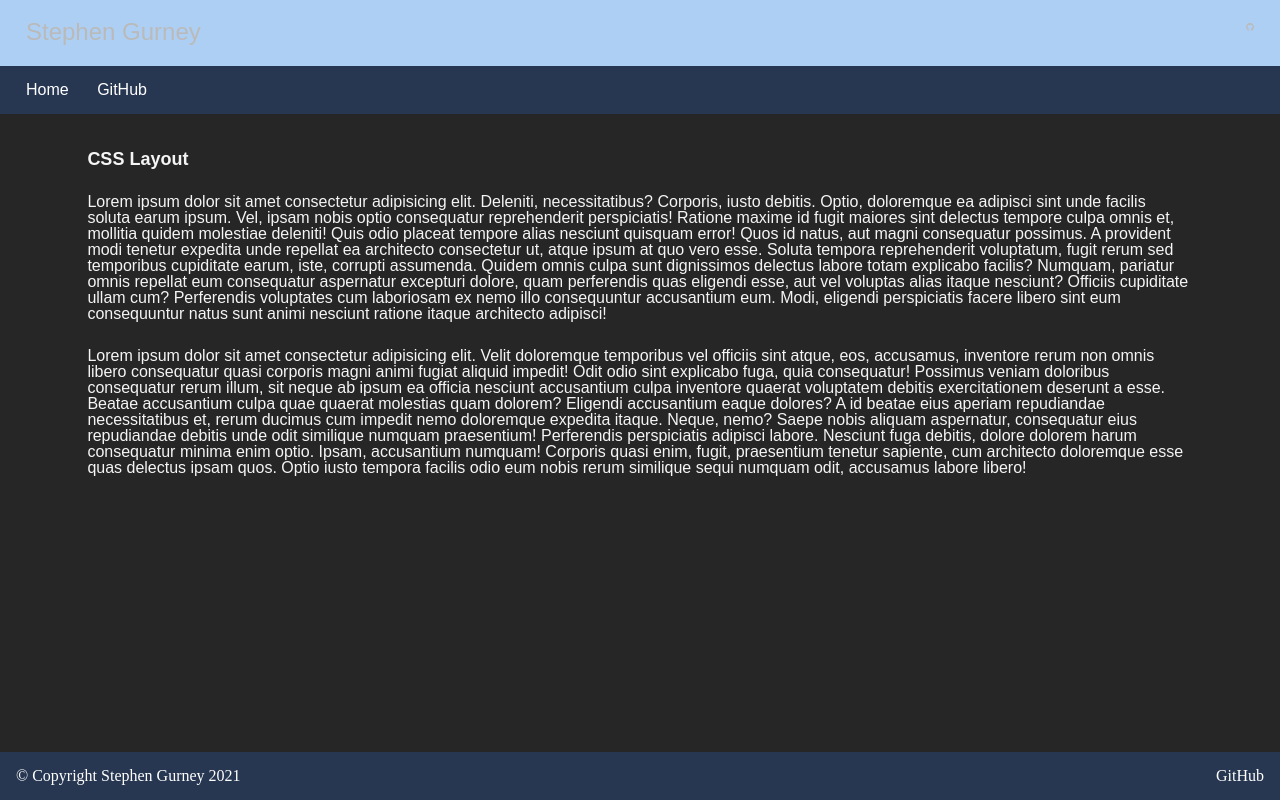
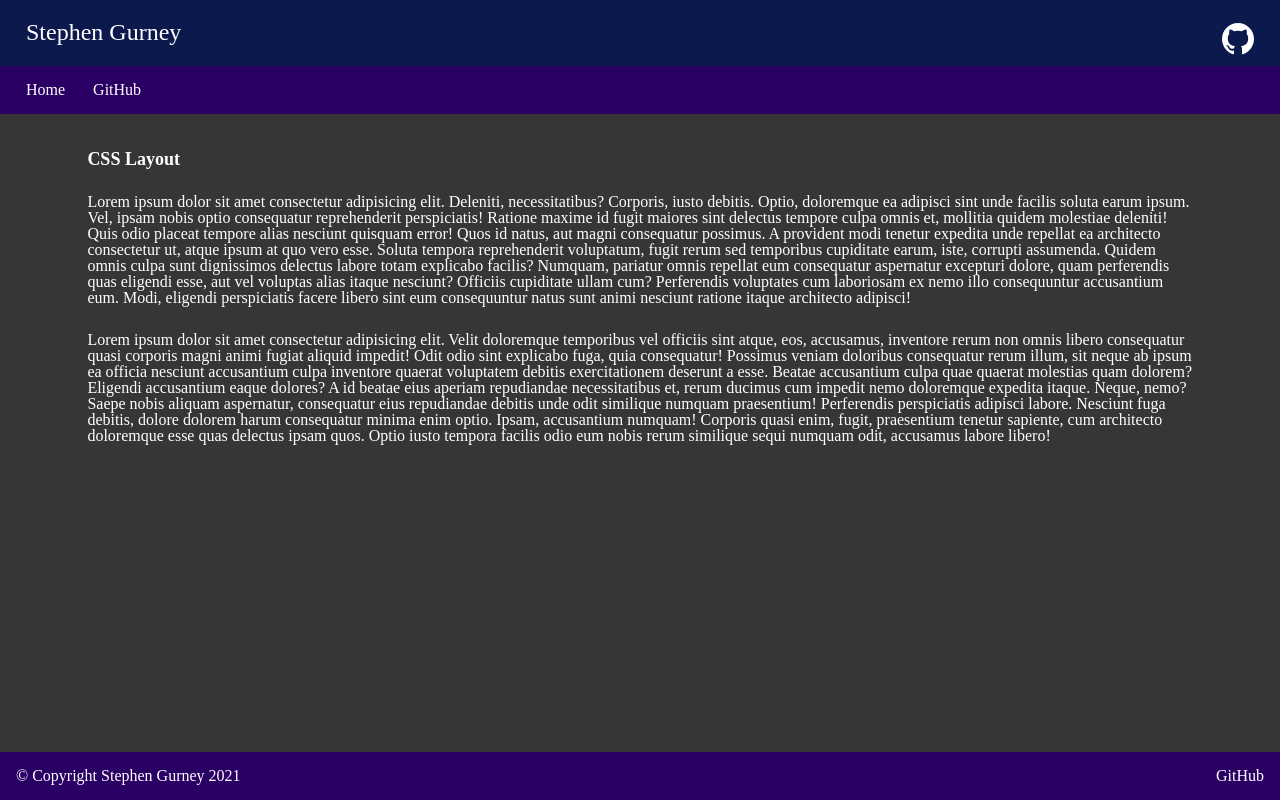
Before and after one commit to Stephenich/stephenich.github.io, a website: page src/index.html in a window 1280 px wide. Drawn offline with Linux system fonts and the dark colour scheme.

Commit message:
Used variables in CSS to cleanup grid.css

```diff
--- a/src/css/grid.css
+++ b/src/css/grid.css
@@ -1,8 +1,26 @@
-@media (prefers-color-scheme: light){
+:root {
+  --textColor: black;
+  --backgroundColor: white;
+  --primaryColor: #f0f0f0;
+  --secondaryColor: #c0c0c0;
+  --brandColor: black;
+  --fontFamily: -apple-system, BlinkMacSystemFont, 'Segoe UI', Roboto, Oxygen, Ubuntu, Cantarell, 'Open Sans', 'Helvetica Neue', sans-serif;
+}
+
+@media (prefers-color-scheme: dark){
+  :root {
+  --textColor: white;
+  --backgroundColor: rgb(55, 54, 54);
+  --primaryColor: #0c194d;
+  --secondaryColor: #2a0065;
+  --brandColor: white;
+  --fontFamily: Arial, Helvetica, sans-serif;
+  }
+}
 
 .container {
   display: grid;
-  /* background-color: blue; */
+  background-color: var(--backgroundColor);
   /* gap: 5px; */
   min-height: 100vh;
   grid-template-areas:
@@ -11,11 +29,12 @@
     "mid"
     "bot";
   grid-template-rows: 8% 4% 1fr 4%;
+
 }
 
 .header-row {
   grid-area: top;
-  background-color: #f0f0f0;
+  background-color: var(--primaryColor);
   padding: 10px;
 }
 
@@ -23,16 +42,20 @@
   margin-left: auto;
   margin-right: auto;
   display: block;
+  fill: var(--brandColor);
+  height: 36px;
+  width: 36px;
 }
 
 .primary-header {
   font-size: 22px;
   text-align: center;
   padding-bottom: 3px;
+  color: var(--textColor)
 }
 
 .navbar {
-  background-color: #c0c0c0;
+  background-color: var(--secondaryColor);
   grid-area: nav;
 }
 
@@ -44,7 +67,7 @@ ul {
 
 .link {
   text-decoration: none;
-  color: black;
+  color: var(--textColor);
 }
 
 .li {
@@ -54,11 +77,11 @@ ul {
 
 .main {
   grid-area: mid;
-  background-color: white;
   margin: 1%;
 }
 
 .heading {
+  color: var(--textColor);
   font-weight: bold;
   padding: 5px;
 }
@@ -66,12 +89,14 @@ ul {
 .content {
   margin-top: 10px;
   padding: 5px;
+  color: var(--textColor)
 }
 
 .footer {
   grid-area: bot;
-  background-color: #c0c0c0;
+  background-color: var(--secondaryColor);
   display: block;
+  color: var(--textColor);
   text-align: center;
 }
 
@@ -99,6 +124,8 @@ ul {
     float: right;
     padding-top: 10px;
     padding-right: 16px;
+    width: 48px;
+    height: 48px
   }
 
   ul {
@@ -149,220 +176,4 @@ ul {
     .container{
         grid-template-columns: 71px 1fr 71px;
     }
-
-    .header-row {
-        background-color: #aecff4;
-    }
-
-    .navbar {
-        background-color: #273651;
-    }
-
-    .link {
-        text-decoration: none;
-        color: #ffffff;
-      }
-
-    .footer {
-        background-color: #273651;
-    }
-
-    .copyright {
-        color: #ffffff;
-    }
-
-    .right-link {
-        color: #ffffff;
-    }
 }
-}
-
-@media (prefers-color-scheme: dark){
-
-  .container {
-    display: grid;
-    background-color: rgb(38, 38, 38);
-    /* gap: 5px; */
-    min-height: 100vh;
-    grid-template-areas:
-      "top"
-      "nav"
-      "mid"
-      "bot";
-    grid-template-rows: 8% 4% 1fr 4%;
-  }
-
-  .header-row {
-    grid-area: top;
-    background-color: #102841c4;
-    padding: 10px;
-  }
-
-  .logo {
-    margin-left: auto;
-    margin-right: auto;
-    display: block;
-    fill:  rgb(186, 186, 186);
-  }
-
-
-  .primary-header {
-    font-family: Arial, Helvetica, sans-serif;
-    font-size: 22px;
-    text-align: center;
-    padding-bottom: 3px;
-    color: rgb(186, 186, 186);
-  }
-
-  .navbar {
-    background-color: #838383;
-    grid-area: nav;
-  }
-
-  ul {
-    list-style-type: none;
-    padding: 10px;
-    text-align: center;
-  }
-
-  .link {
-    text-decoration: none;
-    color: rgb(186, 186, 186);
-    font-family: Arial, Helvetica, sans-serif;
-  }
-
-  .li {
-    display: inline;
-    padding: 8px;
-  }
-
-  .main {
-    grid-area: mid;
-    background-color: rgb(38, 38, 38);
-    margin: 1%;
-  }
-
-  .heading {
-    font-weight: bold;
-    padding: 5px;
-    font-family: Arial, Helvetica, sans-serif;
-    color: whitesmoke;
-  }
-
-  .content {
-    margin-top: 10px;
-    padding: 5px;
-    font-family: Arial, Helvetica, sans-serif;
-    color: whitesmoke;
-    font-weight: 400;
-  }
-
-  .footer {
-    grid-area: bot;
-    background-color: #838383;
-    display: block;
-    text-align: center;
-    color: rgb(186, 186, 186);
-  }
-
-  @media (min-width: 768px) {
-    .container {
-      /* background-color: blue; */
-      /* gap: 5px; */
-      grid-template-areas:
-        "top    top     top"
-        "nav    nav     nav"
-        "midl   mid     midr"
-        "bot    bot     bot";
-      grid-template-rows: 66px 48px 1fr 48px;
-      grid-template-columns: 80px 1fr 80px;
-    }
-
-    .primary-header {
-      font-size: 24px;
-      float: left;
-      padding-left: 16px;
-      padding-top: 10px;
-    }
-
-    .logo {
-      float: right;
-      padding-top: 10px;
-      padding-right: 16px;
-    }
-
-    ul {
-      text-align: left;
-      padding-top: 16px;
-    }
-
-    .li {
-      padding-left: 16px;
-    }
-
-    .left-space {
-      grid-area: midl;
-    }
-
-    .main {
-      grid-area: mid;
-      padding-top: 20px;
-    }
-
-    .heading {
-      font-size: 18px;
-    }
-
-    .content {
-      margin-top: 16px;
-    }
-
-    .right-space {
-      grid-area: midr;
-    }
-
-    .copyright {
-      float: left;
-      padding-left: 16px;
-      padding-top: 16px;
-    }
-
-    .right-link {
-      float: right;
-      padding-top: 16px;
-      padding-right: 16px;
-    }
-  }
-
-  @media (min-width: 1025px) {
-
-      .container{
-          grid-template-columns: 71px 1fr 71px;
-      }
-
-      .header-row {
-          background-color: #aecff4;
-      }
-
-      .navbar {
-          background-color: #273651;
-      }
-
-      .link {
-          text-decoration: none;
-          color: #ffffff;
-        }
-
-      .footer {
-          background-color: #273651;
-      }
-
-      .copyright {
-          color: #ffffff;
-      }
-
-      .right-link {
-          color: #ffffff;
-      }
-  }
-  }
--- a/src/index.html
+++ b/src/index.html
@@ -20,7 +20,7 @@
       <div class="header-row">
         <header class="primary-header">Stephen Gurney</header>
         <a href="https://github.com/Stephenich/stephenich.github.io">
-          <svg class="logo" xmlns="http://www.w3.org/2000/svg" width="24" height="24" viewBox="0 0 24 24"><path d="M12 0c-6.626 0-12 5.373-12 12 0 5.302 3.438 9.8 8.207 11.387.599.111.793-.261.793-.577v-2.234c-3.338.726-4.033-1.416-4.033-1.416-.546-1.387-1.333-1.756-1.333-1.756-1.089-.745.083-.729.083-.729 1.205.084 1.839 1.237 1.839 1.237 1.07 1.834 2.807 1.304 3.492.997.107-.775.418-1.305.762-1.604-2.665-.305-5.467-1.334-5.467-5.931 0-1.311.469-2.381 1.236-3.221-.124-.303-.535-1.524.117-3.176 0 0 1.008-.322 3.301 1.23.957-.266 1.983-.399 3.003-.404 1.02.005 2.047.138 3.006.404 2.291-1.552 3.297-1.23 3.297-1.23.653 1.653.242 2.874.118 3.176.77.84 1.235 1.911 1.235 3.221 0 4.609-2.807 5.624-5.479 5.921.43.372.823 1.102.823 2.222v3.293c0 .319.192.694.801.576 4.765-1.589 8.199-6.086 8.199-11.386 0-6.627-5.373-12-12-12z"/></svg>        </a>
+          <svg class="logo" xmlns="http://www.w3.org/2000/svg" width="48" height="48" viewBox="0 0 24 24"><path d="M12 0c-6.626 0-12 5.373-12 12 0 5.302 3.438 9.8 8.207 11.387.599.111.793-.261.793-.577v-2.234c-3.338.726-4.033-1.416-4.033-1.416-.546-1.387-1.333-1.756-1.333-1.756-1.089-.745.083-.729.083-.729 1.205.084 1.839 1.237 1.839 1.237 1.07 1.834 2.807 1.304 3.492.997.107-.775.418-1.305.762-1.604-2.665-.305-5.467-1.334-5.467-5.931 0-1.311.469-2.381 1.236-3.221-.124-.303-.535-1.524.117-3.176 0 0 1.008-.322 3.301 1.23.957-.266 1.983-.399 3.003-.404 1.02.005 2.047.138 3.006.404 2.291-1.552 3.297-1.23 3.297-1.23.653 1.653.242 2.874.118 3.176.77.84 1.235 1.911 1.235 3.221 0 4.609-2.807 5.624-5.479 5.921.43.372.823 1.102.823 2.222v3.293c0 .319.192.694.801.576 4.765-1.589 8.199-6.086 8.199-11.386 0-6.627-5.373-12-12-12z"/></svg>        </a>
       </div>
       <div class="navbar">
         <ul class="tabs">
```
